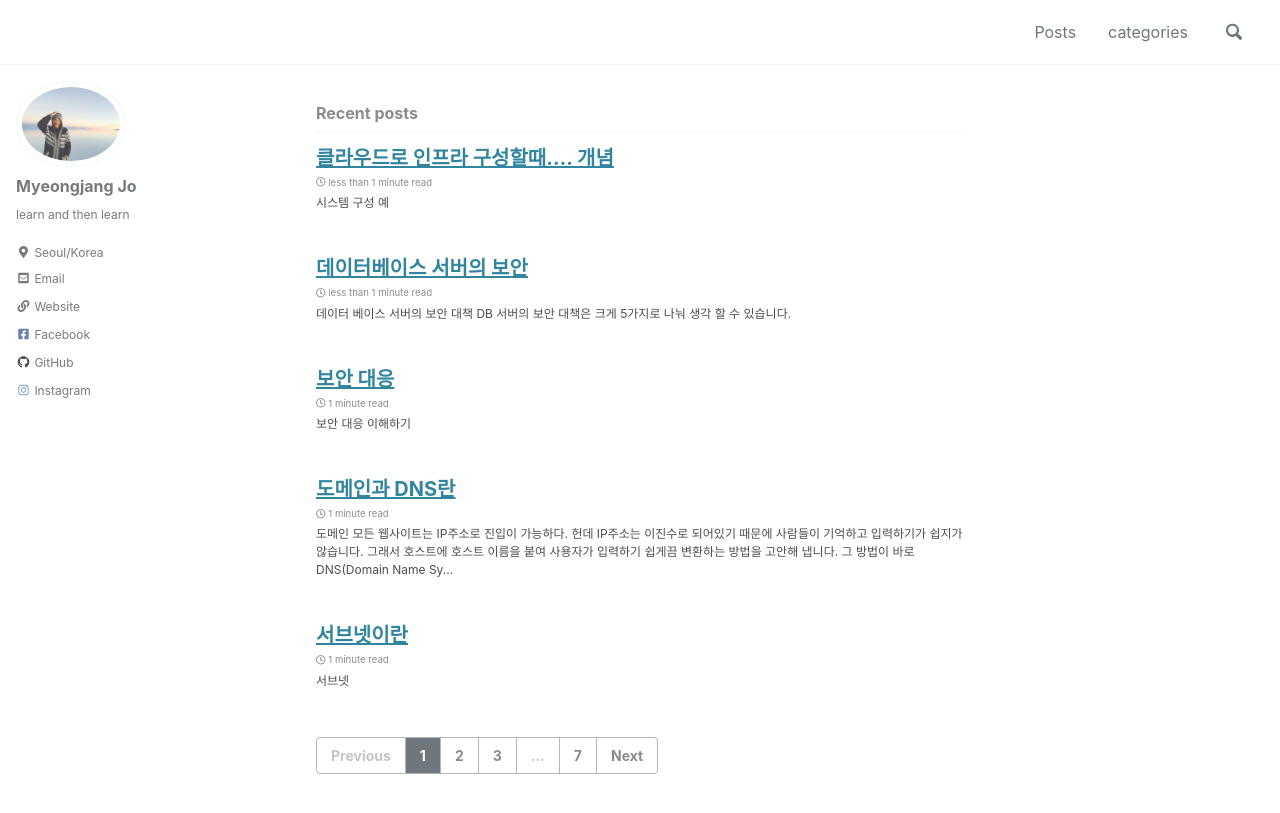
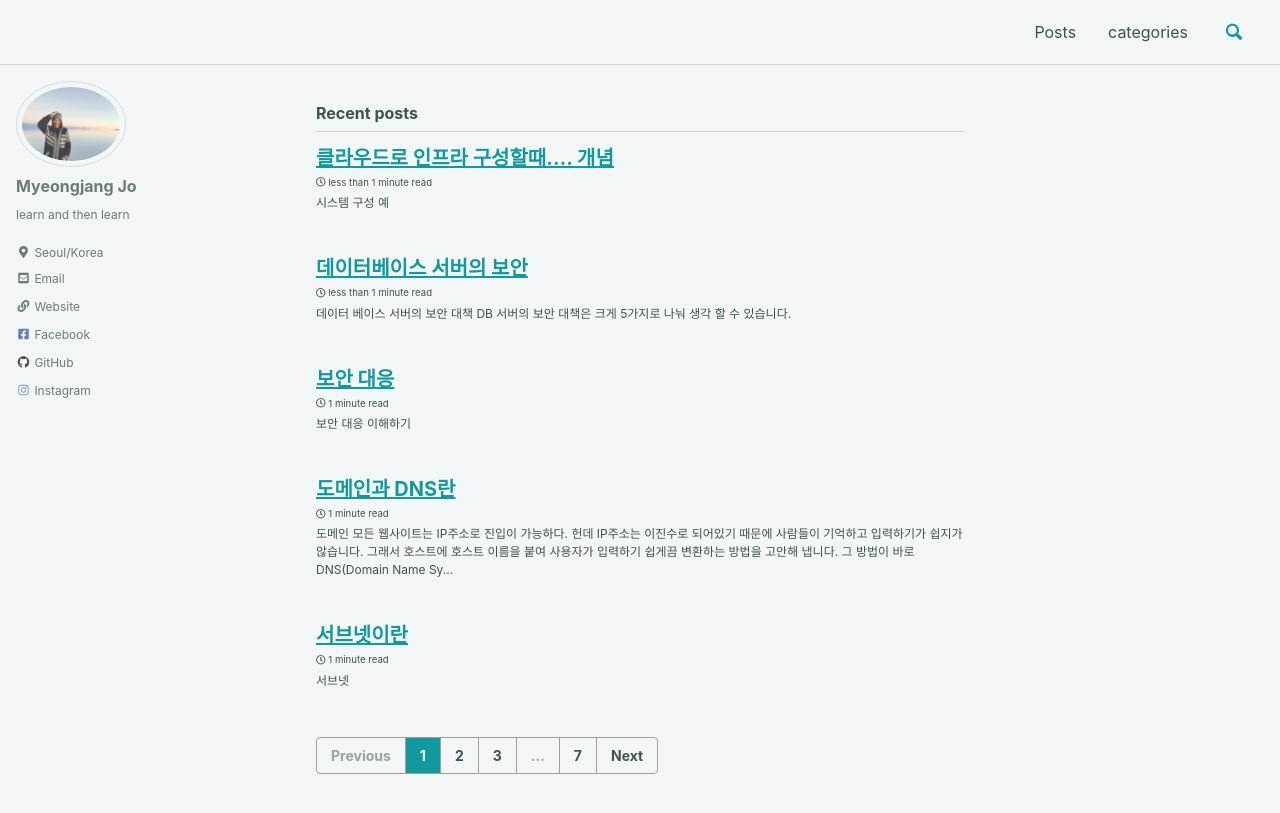
Before and after one commit to josephmjjo/josephmjjo.github.io, a Jekyll site: the page built from index.html, in a window 1280 px wide and 900 px high. Shown: the top 813 px of the window. Built offline with Jekyll 4.4.1, drawn with Linux system fonts in a browser that asks for light colours; cached includes are drawn as plain includes; nearby versions of some CDN libraries; the list of posts is cut into pages by our own code.

Commit message:
add skin within main.scss

```diff
--- a/assets/css/main.scss
+++ b/assets/css/main.scss
@@ -2,7 +2,7 @@
 ---
 
 @charset "utf-8";
-
+@import "minimal-mistakes/skins/{{ site.minimal_mistakes_skin | default: 'default' }}";  //skin
 @import "minimal-mistakes"; // main partials
 
 html {
```
